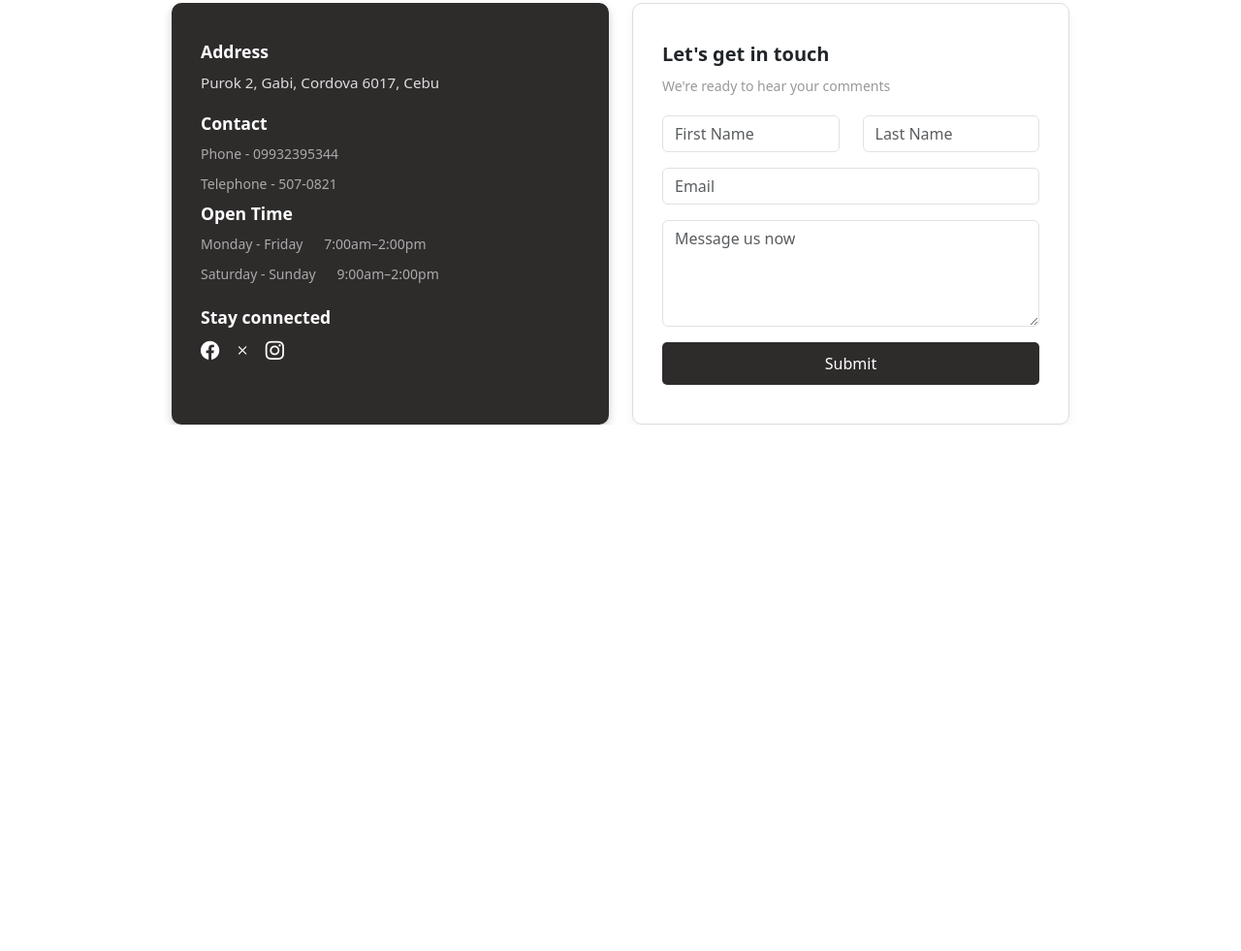
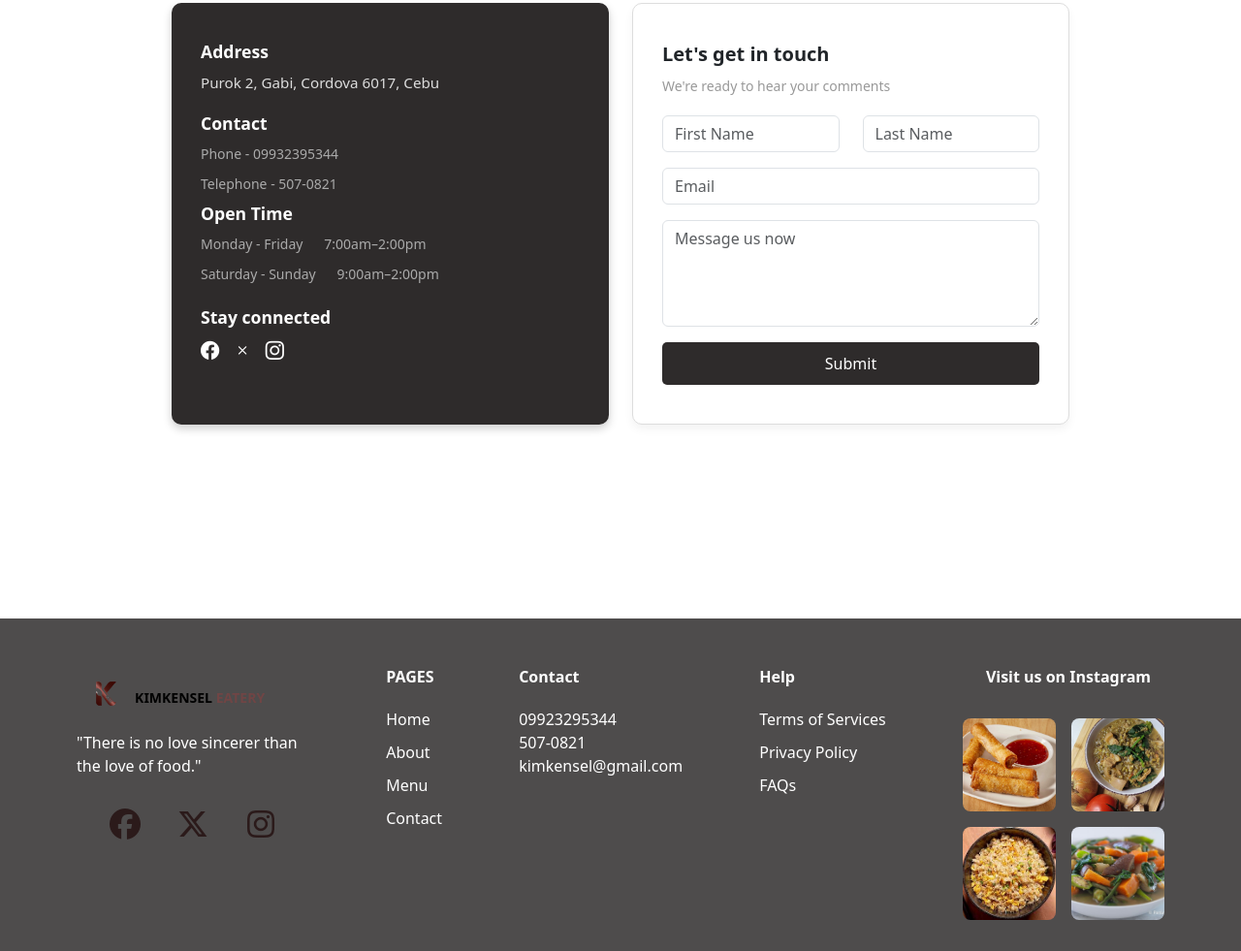
Before and after one commit to jojiver/SIAP, a plain HTML site: page index.html in a window 1280 px wide. Shown: the part 2129-3110 px from the top of the page at 97% size. Before the commit the page ends 2567 px from the top, so only its background shows below. Drawn offline with nearby package versions, Linux system fonts and the light colour scheme.

Commit message:
initial commit

```diff
--- /dev/null
+++ b/assets/styles/footer.css
@@ -0,0 +1,87 @@
+#footer{
+    margin-top: 200px;
+    background-color: rgb(78, 76, 76);
+}
+.footer {
+    padding-top: 3rem;
+    padding-bottom: 2rem;
+}
+.logofooter{
+    padding-bottom: 20px;
+}
+.headerfooter{
+    padding-bottom: 20px;
+}
+.cardfooter span{
+}
+.list-unstyled{
+    display: flex;
+    flex-direction: column;
+    gap: 10px;
+}
+ul li a{
+    color: white;
+    list-style: none;
+    text-decoration: none;
+}
+.contactfooter span{
+    color: white;
+}
+.icons {
+    margin-top: 2rem;
+    display: flex;
+    justify-content: space-evenly;
+}
+.fa-brands {
+    font-size: xx-large;
+    color: rgb(43, 26, 26);
+
+}
+.imagefooter {
+  display: grid;
+  grid-template-columns: repeat(2, 6rem);
+  gap: 1rem;
+  justify-content: center;
+  margin-top: 11px;
+
+}
+.cardfooter span{
+    padding-left:1.5rem;
+}
+
+.imagefooter img {
+  width: 6rem;
+  height: 6rem;
+  object-fit: cover;
+  border-radius: 0.5rem;
+}
+
+@media (max-width: 768px) {
+    .footer{
+        display: flex;
+        flex-direction: column;
+        align-items: center;
+        gap: 2px;
+    }
+    .logofooter {
+        padding-bottom: 1px;
+        margin-top: 1px;
+    }
+
+    .headerfooter{
+        padding-bottom: 10px;
+    }
+    .navfooter{
+        margin-top: 0.5rem;
+        margin-bottom: 1rem;
+    }
+    .contactfooter{
+        margin-bottom: 1rem;
+    }
+    .helpfooter{
+        margin-bottom: 1rem;
+    }
+    .cardfooter{
+
+    }
+}
--- a/assets/styles/style.css
+++ b/assets/styles/style.css
@@ -7,10 +7,14 @@
 @import "main-menu.css";
 @import "costumer.css";
 @import "dine.css";
+@import "footer.css";
+html{
+    overflow-x: hidden;
+    scroll-behavior: smooth;
+}
 .body{
 font-family: 'Poppins', sans-serif;
     font-weight: bold;
     padding: 0;
     margin: 0;
-
 }
--- a/index.html
+++ b/index.html
@@ -9,8 +9,10 @@
     <link href="https://cdn.jsdelivr.net/npm/bootstrap-icons@1.11.3/font/bootstrap-icons.css" rel="stylesheet">
   <link href="https://cdn.lineicons.com/5.0/lineicons.css" rel="stylesheet">
   <link href="https://cdn.jsdelivr.net/npm/bootstrap@5.3.8/dist/css/bootstrap.min.css" rel="stylesheet">
+  <link rel="stylesheet" href="https://cdnjs.cloudflare.com/ajax/libs/font-awesome/7.0.1/css/all.min.css">
 </head>
 <body>
+  <section id="nav"></section>
   <nav class="navbar navbar-expand-lg shadow-sm py-3">
     <div class="container">
       <a class="navbar-brand" href="#">
@@ -251,7 +253,66 @@
       </div>
     </div>
   </section>
+ <footer>
+  <section id="footer">
+  <div class="footer d-flex flex-wrap justify-content-evenly text-center text-md-start">
+    <div class="logofooter d-flex flex-column">
+      <a class="navbar-brand" href="#">
+        <img src="assets/images/logo.png" alt="Logo" style="max-width: 120px;">
+        <span class="brand-text d-block mt-2">
+          Kimkensel <span style="color: rgb(112, 69, 69);">Eatery</span>
+        </span>
+      </a>
+      <span class="mt-2 fst-poppins" style="color: white; max-width: 15rem;">"There is no love sincerer than the love of food."</span>
+      <div class="icons">
+      <a href="https://www.facebook.com/"><i class="fa-brands fa-facebook"></i></a>
+      <a href="https://x.com/"><i class="fa-brands fa-x-twitter"></i></a>
+     <a href="https://www.instagram.com/accounts/login/"><i class="fa-brands fa-instagram"></i></a>
+      </div>
+    </div>
 
+
+    <div class="navfooter d-flex flex-column">
+      <span class="headerfooter fw-bold" style="color: white;">PAGES</span>
+      <ul class="list-unstyled">
+        <li><a href="#nav">Home</a></li>
+        <li><a href="#about">About</a></li>
+        <li><a href="pages/menu.html">Menu</a></li>
+        <li><a href="#contact">Contact</a></li>
+      </ul>
+    </div>
+
+    <div class="contactfooter d-flex flex-column ">
+      <span class="headerfooter fw-bold" style="color: white;">Contact</span>
+      <span>09923295344</span>
+      <span>507-0821</span>
+      <span>kimkensel@gmail.com</span>
+    </div>
+
+    <!-- Help -->
+    <div class="helpfooter d-flex flex-column">
+      <span class="headerfooter fw-bold" style="color: white;">Help</span>
+      <ul class="list-unstyled">
+        <li><a href="#">Terms of Services</a></li>
+        <li><a href="#">Privacy Policy</a></li>
+        <li><a href="#">FAQs</a></li>
+      </ul>
+    </div>
+
+    <!-- Instagram -->
+    <div class="cardfooter d-flex flex-column">
+      <span class="headerfooter fw-bold" style="color: white;">Visit us on Instagram</span>
+    <div class="imagefooter">
+    <img src="./assets/images/lumpia.png" alt="lumpia" class="imgfooter">
+    <img src="./assets/images/mongodish.jpg" alt="mongodish" class="imgfooter">
+    <img src="./assets/images/cookedrice.jpg" alt="rice" class="imgfooter">
+    <img src="./assets/images/utanbisaya.jpg" alt="utan" class="imgfooter">
+    </div>
+    </div>
+  </div>
+</section>
+
+ </footer>
 
 
 
```
Also changed, not shown: assets/images/cookedrice.jpg (added), assets/images/lumpia.png (added), assets/images/mongodish.jpg (added), assets/images/utanbisaya.jpg (added).
